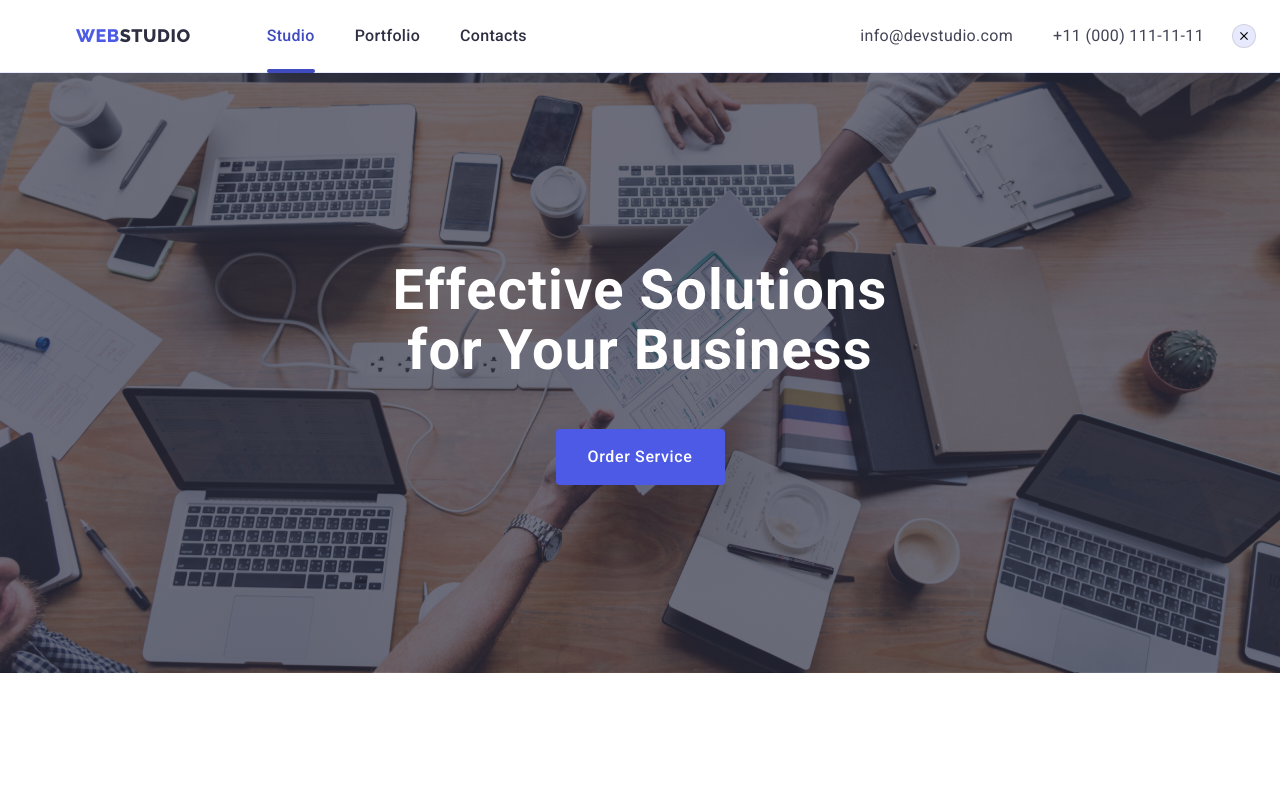
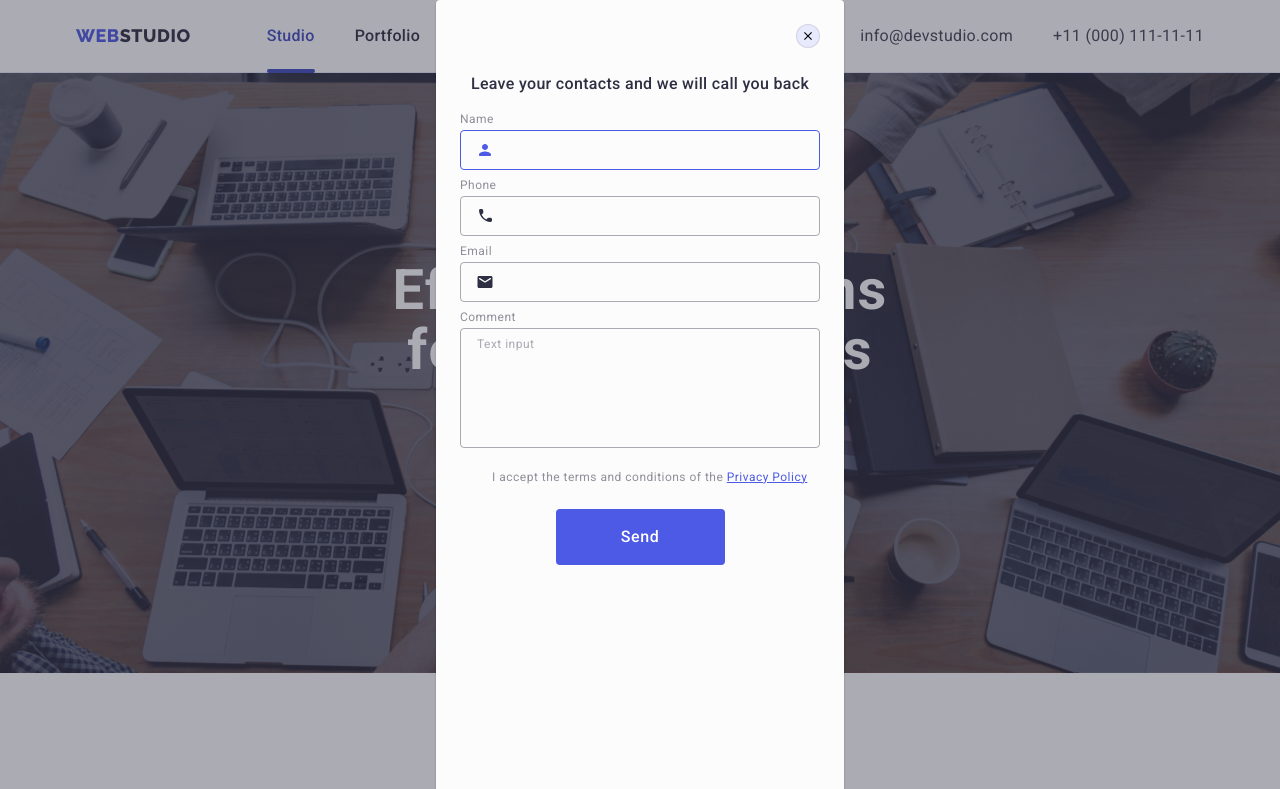
Before and after one commit to Veraz22/goit-markup-hw-05, a plain HTML site: page index.html in a window 1280 px wide. Shown: the top 789 px of the page. Drawn offline with nearby package versions, Linux system fonts and the light colour scheme.

Commit message:
fixed modal

```diff
--- a/css/styles.css
+++ b/css/styles.css
@@ -575,7 +575,7 @@ img {
 }
 
 /* Modal */
-/* .backdrop {
+.backdrop {
   position: fixed;
   inset: 0;
   width: 100%;
@@ -614,7 +614,7 @@ img {
   box-shadow: 0px 1px 1px rgba(0, 0, 0, 0.14), 0px 1px 3px rgba(0, 0, 0, 0.12),
     0px 2px 1px rgba(0, 0, 0, 0.2);
   transition: transform 250ms cubic-bezier(0.4, 0, 0.2, 1);
-} */
+}
 
 .modal-close {
   position: absolute;
```
